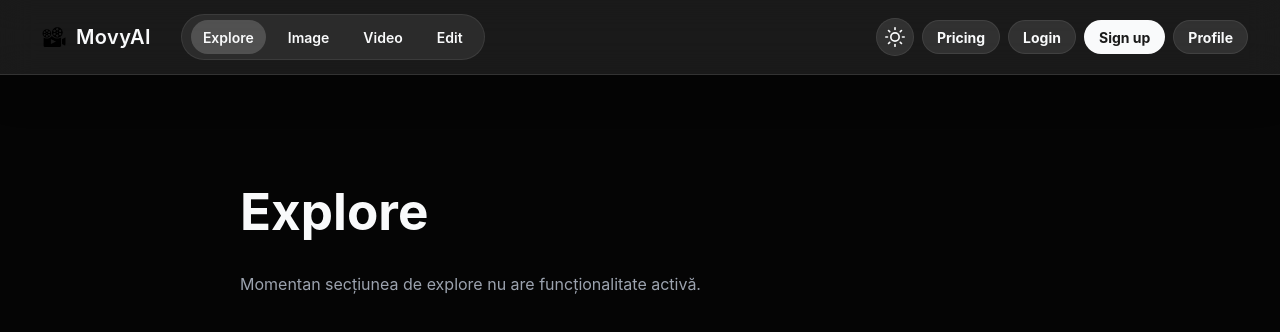
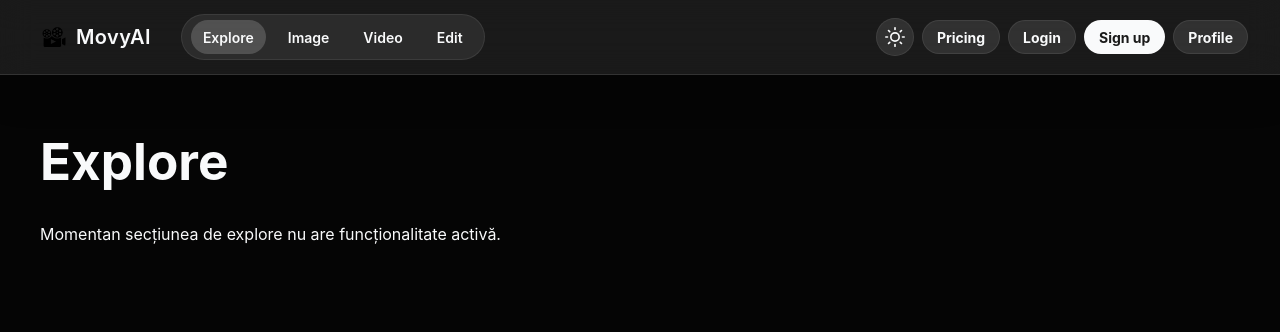
Before and after one commit to patt2005/video-ai-front, a React (Vite) app: page /explore in a window 1280 px wide. Shown: the top 332 px of the page. Built offline with nearby package versions, Linux system fonts and the light colour scheme.

Commit message:
adaugat inca un stil

```diff
--- a/src/App.css
+++ b/src/App.css
@@ -23,9 +23,12 @@
   flex: 1;
 }
 
-/* Zona de conținut a paginilor */
+/* Zona de conținut a paginilor – conținutul la început, sub header */
 .page-content {
   padding: 24px 40px 40px;
+  flex: 0 0 auto;
+  align-self: flex-start;
+  width: 100%;
 }
 
 @media (max-width: 768px) {
--- a/src/Components/Header.css
+++ b/src/Components/Header.css
@@ -226,6 +226,20 @@
   transition: max-height 0.3s ease;
 }
 
+.header-mobile-menu {
+  display: none;
+  position: absolute;
+  top: 100%;
+  left: 0;
+  right: 0;
+  background: var(--header-bg);
+  border-bottom: 1px solid var(--header-border);
+  box-shadow: 0 16px 40px rgba(0, 0, 0, 0.15);
+  max-height: 0;
+  overflow: hidden;
+  transition: max-height 0.3s ease;
+}
+
 .header-mobile-menu.is-open {
   max-height: 400px;
 }
--- a/src/Pages/Explore/Explore.css
+++ b/src/Pages/Explore/Explore.css
@@ -12,21 +12,6 @@
   color: var(--text);
 }
 
-/* Wrapper specific Explore – centrat, lățime limitată */
-.explore-wrapper {
-  max-width: 800px;
-  margin: 0 auto;
-  padding-top: 50px;
+.image-description {
+  color: var(--text-muted);
 }
-
-@media (max-width: 768px) {
-  .explore-wrapper {
-    padding-top: 24px;
-  }
-}
-
-/* Text descriere Explore */
-.explore-description {
-  color: var(--text-muted);
-  margin-bottom: 30px;
-}
```
Also changed, not shown: 1 other file (tests, documents, lock files or other folders).
